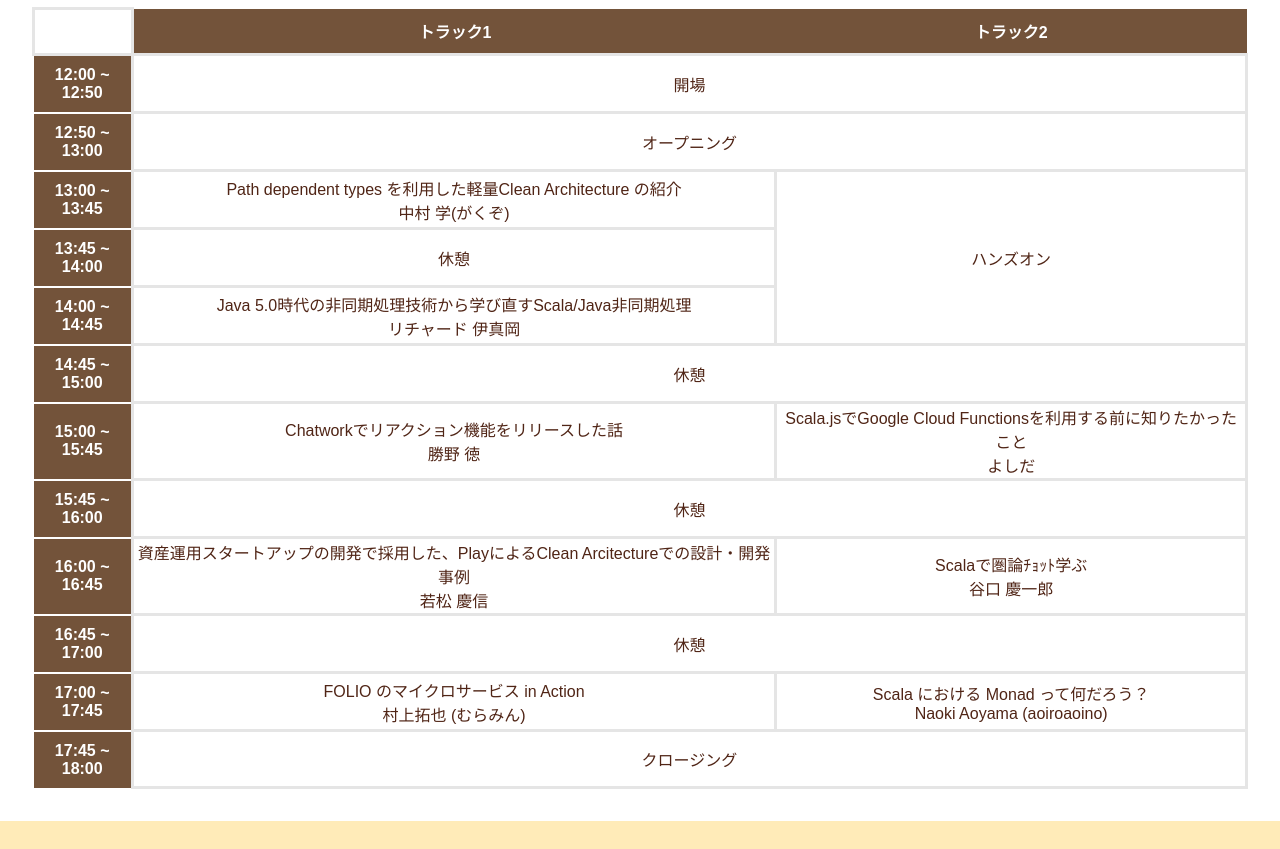
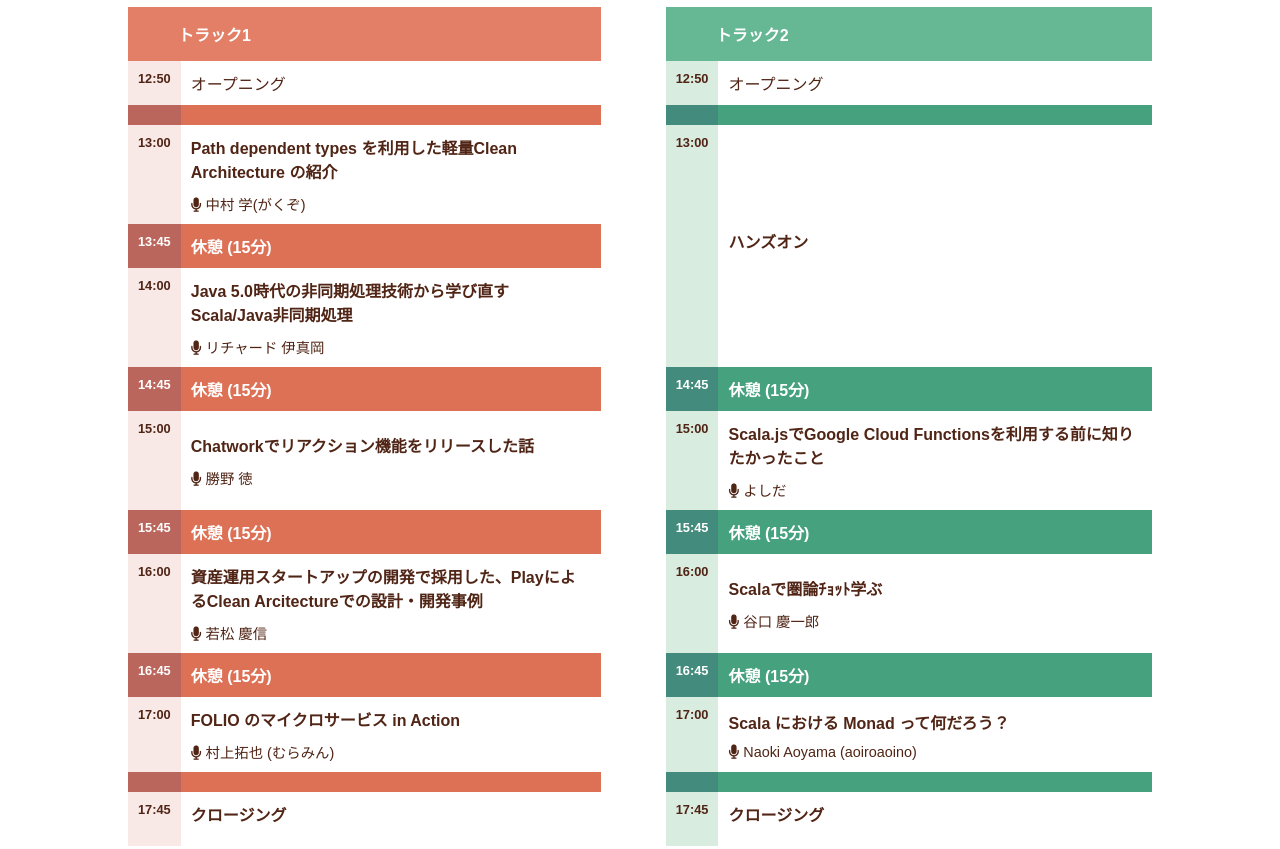
Before and after one commit to scala-kansai/scala-kansai-2019, a website: page index.html in a window 1280 px wide. Shown: the part 1280-2129 px from the top of the page. Drawn offline with Linux system fonts and the light colour scheme.

Commit message:
タイムテーブルを良い感じにしてみた

```diff
--- a/index.html
+++ b/index.html
@@ -6,6 +6,7 @@
   <meta http-equiv="X-UA-Compatible" content="ie=edge">
   <title>Scala関西Summit 2019</title>
   <link rel="stylesheet" href="./style.css">
+  <script src="https://kit.fontawesome.com/a076d05399.js"></script>
 </head>
 <body>
   <header id="header">
@@ -48,97 +49,177 @@
 
     <article class="cfp">
       <h2>タイムテーブル</h2>
+      <div class="time-table">
+        <div class="track">
           <table>
+            <thead>
               <tr>
-          <td></td>
-          <th>トラック1</th>
-          <th>トラック2</th>
+                <th colspan="2" class="track-1">トラック1</th>
+                <th class="space"></th>
+                <th colspan="2" class="track-2">トラック2</th>
               </tr>
-
-        <tr>
-          <th>12:00 ~ 12:50</th>
-          <td colspan="2">開場</td>
+            </thead>
+            <tbody>
+              <tr class="session">
+                <th class="track-1">12:50</th>
+                <td class="track-1">オープニング</td>
+                <th class="space"></th>
+                <th class="track-2">12:50</th>
+                <td class="track-2">オープニング</td>
               </tr>
-
-        <tr>
-          <th>12:50 ~ 13:00</th>
-          <td colspan="2">オープニング</td>
+              <tr class="break">
+                <th class="track-1"></th>
+                <td class="track-1"></td>
+                <th class="space"></th>
+                <th class="track-2"></th>
+                <td class="track-2"></td>
               </tr>
-
-        <tr>
-          <th>13:00 ~ 13:45</th>
-          <td>
-            Path dependent types を利用した軽量Clean Architecture の紹介
-            <br>中村 学(がくぞ)
+              <tr class="session">
+                <th class="track-1">13:00</th>
+                <td class="track-1">
+                  <div>
+                    <h5>Path dependent types を利用した軽量Clean Architecture の紹介</h5>
+                    <p><i class="fas fa-microphone"></i> 中村 学(がくぞ)</p>
+                  </div>
                 </td>
-          <td rowspan="3">ハンズオン</td>
-        </tr>
-        <tr>
-          <th>13:45 ~ 14:00</th>
-          <td>休憩</td>
-        </tr>
-
-        <tr>
-          <th>14:00 ~ 14:45</th>
-          <td>
-            Java 5.0時代の非同期処理技術から学び直すScala/Java非同期処理
-            <br>リチャード 伊真岡
+                <th class="space"></th>
+                <th class="track-2" rowspan="3">13:00</th>
+                <td class="track-2" rowspan="3">
+                  <div>
+                    <h5>ハンズオン</h5>
+                    <p></p>
+                  </div>
                 </td>
               </tr>
-        <tr>
-          <th>14:45 ~ 15:00</th>
-          <td colspan="2">休憩</td>
+              <tr class="break">
+                <th class="track-1">13:45</th>
+                <td class="track-1">
+                  休憩 (15分)
+                </td>
+                <th class="space"></th>
               </tr>
-
-        <tr>
-          <th>15:00 ~ 15:45</th>
-          <td>
-            Chatworkでリアクション機能をリリースした話
-            <br>勝野 徳
+              <tr class="session">
+                <th class="track-1">14:00</th>
+                <td class="track-1">
+                  <div>
+                    <h5>Java 5.0時代の非同期処理技術から学び直すScala/Java非同期処理</h5>
+                    <p><i class="fas fa-microphone"></i> リチャード 伊真岡</p>
+                  </div>
                 </td>
-          <td>
-            Scala.jsでGoogle Cloud Functionsを利用する前に知りたかったこと
-            <br>よしだ
+                <th class="space"></th>
+              </tr>
+              <tr class="break">
+                <th class="track-1">14:45</th>
+                <td class="track-1">
+                  休憩 (15分)
+                </td>
+                <th class="space"></th>
+                <th class="track-2">14:45</th>
+                <td class="track-2">
+                  休憩 (15分)
                 </td>
               </tr>
-        <tr>
-          <th>15:45 ~ 16:00</th>
-          <td colspan="2">休憩</td>
-        </tr>
-
-        <tr>
-          <th>16:00 ~ 16:45</th>
-          <td>
-              資産運用スタートアップの開発で採用した、PlayによるClean Arcitectureでの設計・開発事例
-            <br>若松 慶信
+              <tr class="session">
+                <th class="track-1">15:00</th>
+                <td class="track-1">
+                  <div>
+                    <h5>Chatworkでリアクション機能をリリースした話</h5>
+                    <p><i class="fas fa-microphone"></i> 勝野 徳</p>
+                  </div>
                 </td>
-          <td>
-            Scalaで圏論ﾁｮｯﾄ学ぶ
-            <br>谷口 慶一郎
+                <th class="space"></th>
+                <th class="track-2">15:00</th>
+                <td class="track-2">
+                  <div>
+                    <h5>Scala.jsでGoogle Cloud Functionsを利用する前に知りたかったこと</h5>
+                    <p><i class="fas fa-microphone"></i> よしだ</p>
+                  </div>
                 </td>
               </tr>
-        <tr>
-          <th>16:45 ~ 17:00</th>
-          <td colspan="2">休憩</td>
-        </tr>
-
-        <tr>
-          <th>17:00 ~ 17:45</th>
-          <td>
-            FOLIO のマイクロサービス in Action
-            <br>村上拓也 (むらみん)
+              <tr class="break">
+                <th class="track-1">15:45</th>
+                <td class="track-1">
+                  休憩 (15分)
                 </td>
-          <td>
-            Scala における Monad って何だろう？
-            <br>Naoki Aoyama (aoiroaoino)
+                <th class="space"></th>
+                <th class="track-2">15:45</th>
+                <td class="track-2">
+                  休憩 (15分)
                 </td>
               </tr>
-        <tr>
-          <th>17:45 ~ 18:00</th>
-          <td colspan="2">クロージング</td>
+              <tr class="session">
+                <th class="track-1">16:00</th>
+                <td class="track-1">
+                  <div>
+                    <h5>資産運用スタートアップの開発で採用した、PlayによるClean Arcitectureでの設計・開発事例</h5>
+                    <p><i class="fas fa-microphone"></i> 若松 慶信</p>
+                  </div>
+                </td>
+                <th class="space"></th>
+                <th class="track-2">16:00</th>
+                <td class="track-2">
+                  <div>
+                    <h5>Scalaで圏論ﾁｮｯﾄ学ぶ</h5>
+                    <p><i class="fas fa-microphone"></i> 谷口 慶一郎</p>
+                  </div>
+                </td>
               </tr>
-
+              <tr class="break">
+                <th class="track-1">16:45</th>
+                <td class="track-1">
+                  休憩 (15分)
+                </td>
+                <th class="space"></th>
+                <th class="track-2">16:45</th>
+                <td class="track-2">
+                  休憩 (15分)
+                </td>
+              </tr>
+              <tr class="session">
+                <th class="track-1">17:00</th>
+                <td class="track-1">
+                  <div>
+                    <h5>FOLIO のマイクロサービス in Action</h5>
+                    <p><i class="fas fa-microphone"></i> 村上拓也 (むらみん)</p>
+                  </div>
+                </td>
+                <th class="space"></th>
+                <th class="track-2">17:00</th>
+                <td class="track-2">
+                  <div>
+                    <h5>Scala における Monad って何だろう？</h5>
+                    <p><i class="fas fa-microphone"></i> Naoki Aoyama (aoiroaoino)</p>
+                  </div>
+                </td>
+              </tr>
+              <tr class="break">
+                <th class="track-1"></th>
+                <td class="track-1"></td>
+                <th class="space"></th>
+                <th class="track-2"></th>
+                <td class="track-2"></td>
+              </tr>
+              <tr class="session">
+                <th class="track-1">17:45</th>
+                <td class="track-1">
+                  <div>
+                    <h5>クロージング</h5>
+                    <p></p>
+                  </div>
+                </td>
+                <th class="space"></th>
+                <th class="track-2">17:45</th>
+                <td class="track-2">
+                  <div>
+                    <h5>クロージング</h5>
+                    <p></p>
+                  </div>
+                </td>
+              </tr>
+            </tbody>
           </table>
+        </div>
+      </div>
     </article>
 
     <article class="location">
--- a/style.css
+++ b/style.css
@@ -121,29 +121,98 @@ body {
   text-decoration-line: underline;
 }
 
+/* time table */
 
-table{
+.time-table {
+  position: relative;
   width: 100%;
-  border-collapse: collapse;
+  overflow-x: scroll;
+}
+.track {
+  width: 1024px;
+  top: 0;
+  bottom: 0;
+  left: 0;
+  right: 0;
+  margin: auto;
 }
 
-table tr{
-  border-bottom: solid 2px white;
+.cfp table {
+  border-collapse: collapse;
+  border-spacing: 0;
+  text-align: left;
+}
+.track div h5 {
+  font-size: 1.0em;
+  margin: 0;
+  margin-bottom: 10px;
+}
+.track div p {
+  font-size: 0.9em;
+  margin: 0;
 }
 
-table tr:last-child{
-  border-bottom: none;
+.track table tbody tr th:nth-of-type(1) {
+}
+.track table tbody tr td:nth-of-type(1) {
+  width: 400px;
+}
+.track table tbody tr th:nth-of-type(2) {
+  width: 10px;
+}
+.track table tbody tr th:nth-of-type(3) {
+}
+.track table tbody tr td:nth-of-type(1) {
+  width: 400px;
 }
 
-table th{
-  position: relative;
-  text-align: left;
-  background-color: #73533A;
-  color: white;
-  text-align: center;
-  padding: 10px 0;
+.track table thead tr th {
+  padding: 15px;
+  padding-left: 50px;
+}
+.track table tbody tr th.space {
+  background-color: #FFF;
+}
+.track table tbody tr.break td {
+  font-weight: bold;
+}
+.track table tbody tr th {
+  font-size: 0.8em;
+  padding: 10px;
+  vertical-align: top;
+}
+.track table tbody tr td {
+  padding: 10px;
 }
 
-table td {
-  border: solid #E5E5E5;
+/* track-1 */
+.track table thead tr th.track-1 {
+  background-color: #E37E67;
+  color: #FFF;
 }
+.track table tbody tr.break .track-1 {
+  background-color: #DD7156;
+  color: #FFF;
+}
+.track table tbody tr.break th.track-1 {
+  background-color: #BB665C;
+}
+.track table tbody tr th.track-1 {
+  background-color: #F8E9E7;
+}
+
+/* track-2 */
+.track table thead tr th.track-2 {
+  background-color: #66B794;
+  color: #FFF;
+}
+.track table tbody tr.break .track-2 {
+  background-color: #46A17F;
+  color: #FFF;
+}
+.track table tbody tr.break th.track-2 {
+  background-color: #438C7D;
+}
+.track table tbody tr th.track-2 {
+  background-color: #D8ECDF;
+}
```
Lines whose indentation alone changed are shown as unchanged.
